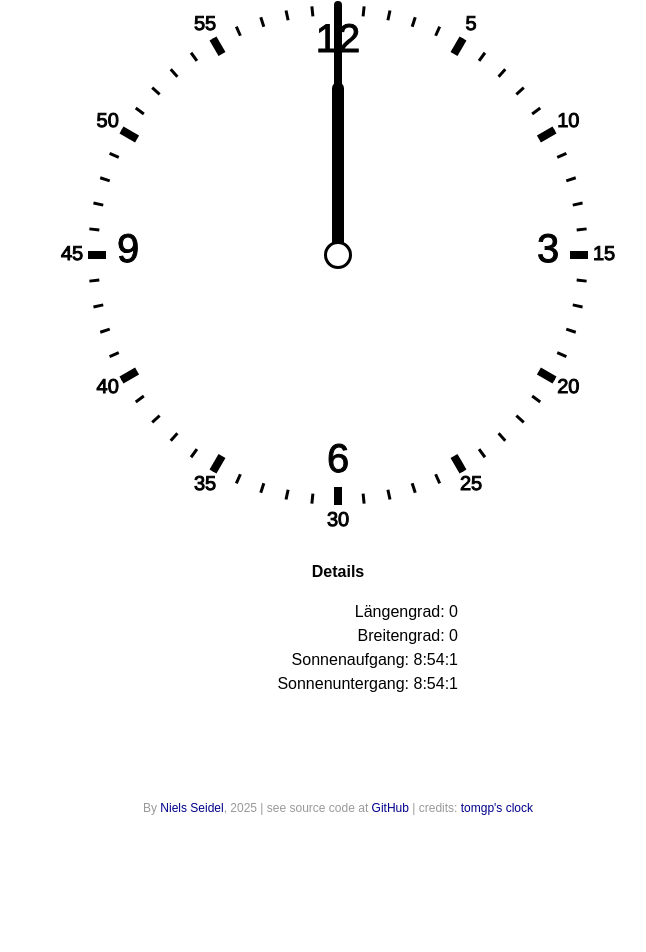
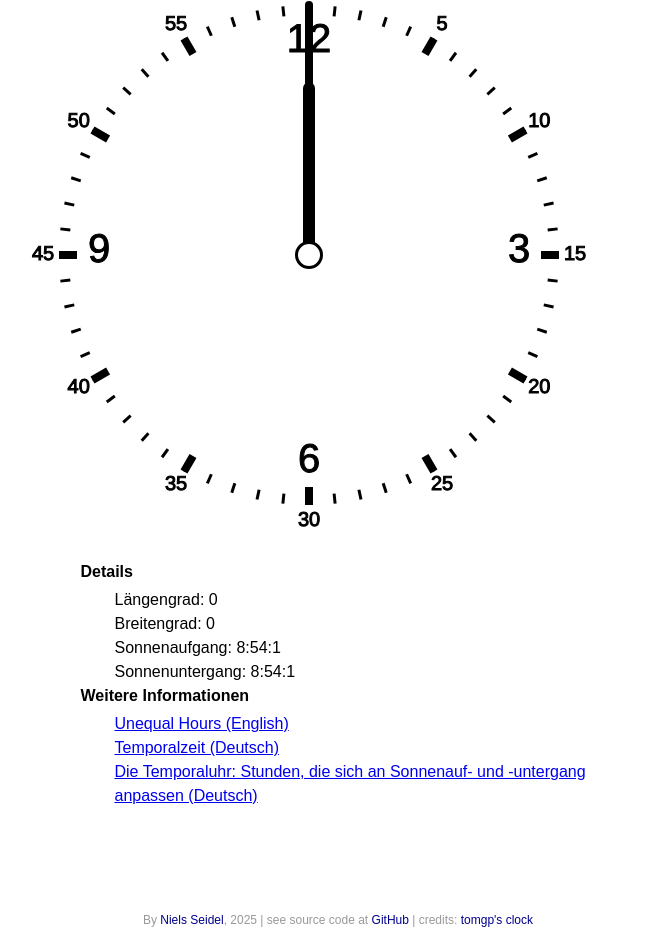
Before and after one commit to nise/temporal-time, a website: page index.html in a window 1280 px wide. Shown: the part 177-1129 px from the top of the page, without its empty margins (302-948 px from the left). Before the commit the page ends 1017 px from the top, so only its background shows below. Drawn offline with nearby package versions, Linux system fonts and the light colour scheme.

Commit message:
added literature

```diff
--- a/index.html
+++ b/index.html
@@ -95,20 +95,25 @@ TODO
         }
 
         .details {
-            width: 40%;
+            width: 80%;
             font-size: medium;
             margin-bottom: 0;
         }
 
         .details ul {
-            text-align: right;
+            text-align: left;
             list-style-type: none;
+            margin: 0 auto;
         }
 
         .time h4,
         .details h4 {
             margin-bottom: 4px;
             margin: 0 6px 4px 6px;
+        }
+
+        .details h4 {
+            text-align: left;
         }
 
         .time-cell {
@@ -181,6 +186,15 @@ TODO
                     }}:{{down.getMinutes()}}:{{down.getSeconds()}}</li>
             </ul>
         </div>
+        <div class="details">
+            <h4 v-html="lang('reading')"></h4>
+            <ul>
+                <li><a href="https://en.wikipedia.org/wiki/Unequal_hours">Unequal Hours (English)</a></li>
+                <li><a href="https://de.wikipedia.org/wiki/Temporale_Stunden">Temporalzeit (Deutsch)</a></li>
+                <li><a href="https://de.wikipedia.org/wiki/Temporale_Stunden">Die Temporaluhr: Stunden, die sich an
+                        Sonnenauf- und -untergang anpassen (Deutsch)</a></li>
+            </ul>
+        </div>
         <div class="footer">
             By <a href="https://www.nise81.com">Niels Seidel</a>, 2025 | see source code at <a
                 href="https://github.com/nise/temporal-time">GitHub</a> |
@@ -233,6 +247,7 @@ TODO
                             "solarTime": "Sonnenzeit",
                             "difference": "Differenz: ",
                             "details": "Details",
+                            "reading": "Weitere Informationen",
                             "long": "Längengrad:",
                             "lat": "Breitengrad:",
                             "sunrise": "Sonnenaufgang:",
@@ -244,6 +259,7 @@ TODO
                             "solarTime": "Sun Time",
                             "difference": "Difference: ",
                             "details": "Details",
+                            "reading": "Further reading",
                             "long": "Longitude:",
                             "lat": "Latitude:",
                             "sunrise": "Sunrise:",
```
